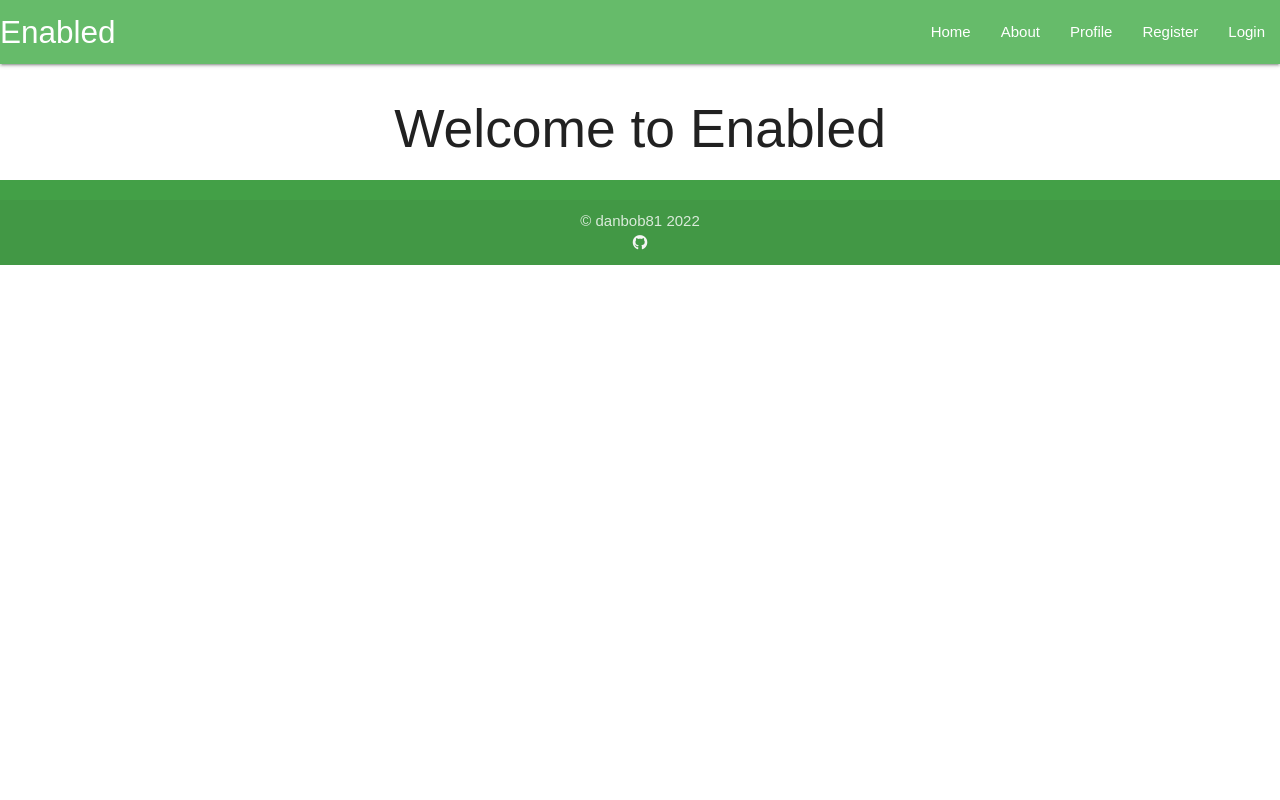
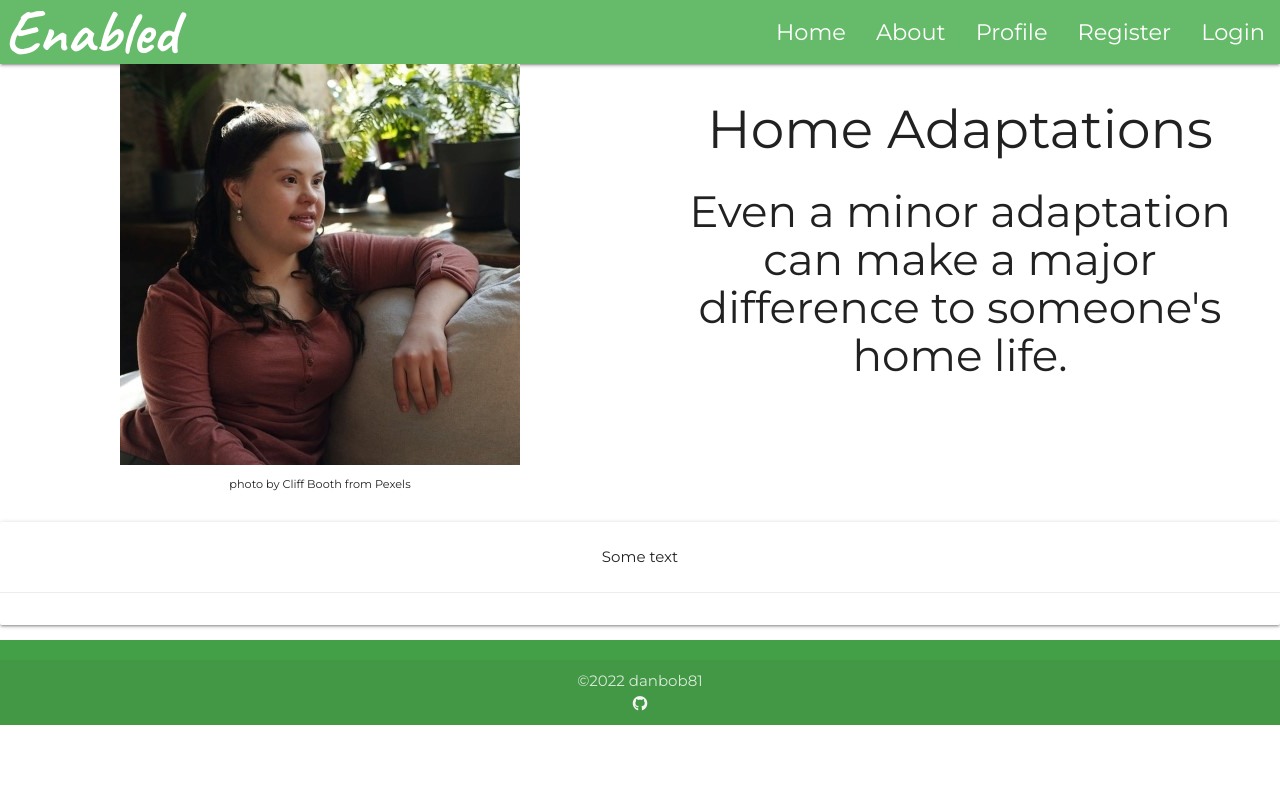
Before and after one commit to Danbob81/enabled, a Flask app: page / in a window 1280 px wide. Run offline with Flask 2, Linux system fonts and the light colour scheme; some libraries are stand-ins or nearby versions.

Commit message:
add hero image and banner text to home.html, add some styling

```diff
--- a/app.py
+++ b/app.py
@@ -20,9 +20,8 @@ mongo = PyMongo(app)
 
 
 @app.route("/")
-@app.route("/get_customer")
-def get_customer():
-
+@app.route("/get_home")
+def get_home():
     return render_template("home.html")
 
 
--- a/static/css/style.css
+++ b/static/css/style.css
@@ -3,9 +3,27 @@ body {
     min-height: 100vh;
     flex-direction: column;
     margin: 0;
-    font-family: sans-serif;
+    font-family: 'Montserrat', sans-serif;
   }
 
   main {
     flex: 1 0 auto;
   }
+
+nav .brand-logo {
+    font-family: 'Caveat', sans-serif;
+    font-size: 4.1rem;
+    padding-left: 5px;
+}
+
+nav ul a {
+    font-size: 1.5rem;
+}
+
+.logo {
+    font-family: 'Caveat', sans-serif;
+}
+
+.hero-img {
+    height: 500px;
+}
--- a/templates/base.html
+++ b/templates/base.html
@@ -4,6 +4,7 @@
     <meta charset="UTF-8">
     <meta http-equiv="X-UA-Compatible" content="IE=edge">
     <meta name="viewport" content="width=device-width, initial-scale=1.0">
+    <link href="https://fonts.googleapis.com/css2?family=Caveat:wght@700&family=Lobster&family=Montserrat:wght@400;800&display=swap" rel="stylesheet">
     <link rel="stylesheet" href="https://cdnjs.cloudflare.com/ajax/libs/font-awesome/5.15.4/css/all.min.css"
         integrity="sha512-1ycn6IcaQQ40/MKBW2W4Rhis/DbILU74C1vSrLJxCq57o941Ym01SwNsOMqvEBFlcgUa6xLiPY/NS5R+E6ztJQ==" crossorigin="anonymous" referrerpolicy="no-referrer" />
     <link rel="stylesheet" href="https://cdnjs.cloudflare.com/ajax/libs/materialize/1.0.0/css/materialize.min.css">
@@ -16,10 +17,10 @@
         <div class="nav-bar fixed">
             <nav>
                 <div class="nav-wrapper green lighten-1">
-                <a href="#" class="brand-logo">Enabled</a>
+                <a href="{{ url_for('get_home') }}" class="brand-logo">Enabled</a>
                 <a href="#" data-target="slide-out" class="sidenav-trigger left"><i class="fas fa-bars"></i></a>
                 <ul id="nav-mobile" class="right hide-on-med-and-down">
-                    <li><a href="#">Home</a></li>
+                    <li><a href="{{ url_for('get_home') }}">Home</a></li>
                     <li><a href="#">About</a></li>
                     <li><a href="#">Profile</a></li>
                     <li><a href="#">Register</a></li>
@@ -32,7 +33,7 @@
         <!-- Sidenav -->
         <ul id="slide-out" class="sidenav">
             <li><h4 class="center-align">Enabled</h4></li>
-            <li><a href="#">Home</a></li>
+            <li><a href="{{ url_for('get_home') }}">Home</a></li>
             <li><a href="#">About</a></li>
             <li><a href="#">Profile</a></li>
             <li><a href="#">Register</a></li>
@@ -44,10 +45,12 @@
 
     {% endblock %}
 
+</body>
+
     <footer class="page-footer green darken-1">
         <div class="footer-copyright">
             <div class="container center-align">
-            © danbob81 <span id="copyright"></span><br>
+            ©<span id="copyright"></span> danbob81 <br>
             <a class="grey-text text-lighten-4 center-align" href="https://github.com/Danbob81"><i class="fab fa-github"></i></a>
             </div>
           </div>
@@ -57,7 +60,6 @@
     <script src="https://cdnjs.cloudflare.com/ajax/libs/materialize/1.0.0/js/materialize.min.js"></script>
     <script src="{{ url_for('static', filename='js/script.js') }}"></script>
 
-</body>
 
 
 </html>
--- a/templates/home.html
+++ b/templates/home.html
@@ -2,6 +2,33 @@
 
 {% block content %}
 
-<h2 class="center-align">Welcome to Enabled</h2>
+    <div class="row">
+        <div class="col s12 l6 center-align">
+            <img src="static/images/girl_on_sofa2.jpg" class="responsive-image" alt="Woman sitting on a sofa near green plants">
+            <br><small>photo by Cliff Booth from Pexels</small>
+        </div>
+        <div class="col s12 l6 center-align">
+            <!-- <h2 class="logo">Enabled</h2> -->
+            <h2 class="">Home Adaptations </h2>
+            <h3>Even a minor adaptation can make a major difference to someone's home life.</h3>
+        </div>
+    </div>
+
+<div class="col s12 m7">
+    <!-- <h2 class="header">Horizontal Card</h2> -->
+    <div class="card horizontal">
+      <div class="card-image">
+        <!-- <img src="static/images/girl_on_sofa2.jpg" class="responsive-image" alt="Woman sitting on a sofa near green plants"> -->
+      </div>
+      <div class="card-stacked">
+        <div class="card-content center-align">
+            <p>Some text</p>
+        </div>
+        <div class="card-action">
+          <!-- <a href="#">This is a link</a> -->
+        </div>
+      </div>
+    </div>
+</div>
 
 {% endblock %}
```
Also changed, not shown: README.md, static/images/girl_on_sofa.jpg (added), static/images/girl_on_sofa2.jpg (added), static/images/online-together.jpg (added).
